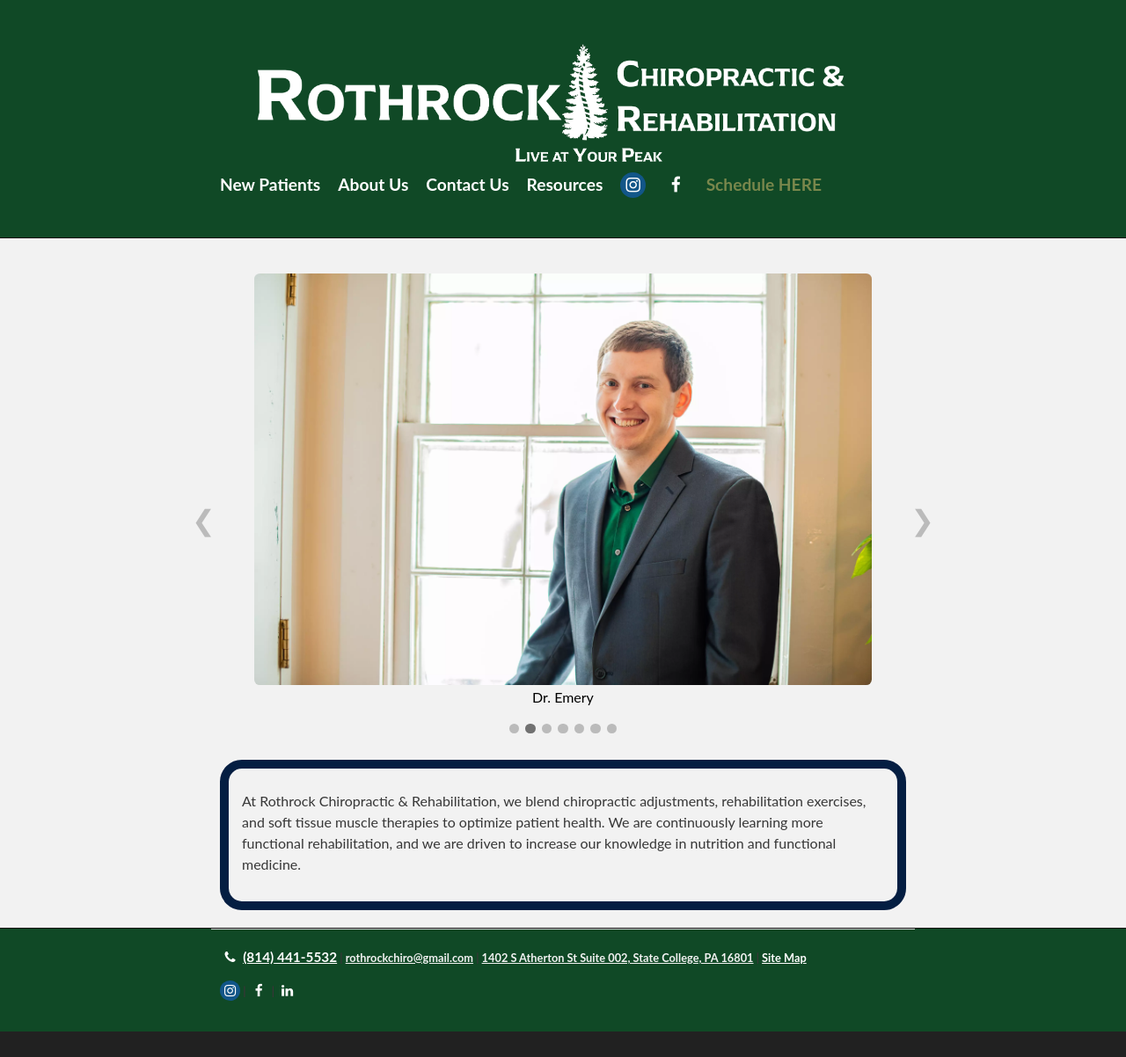
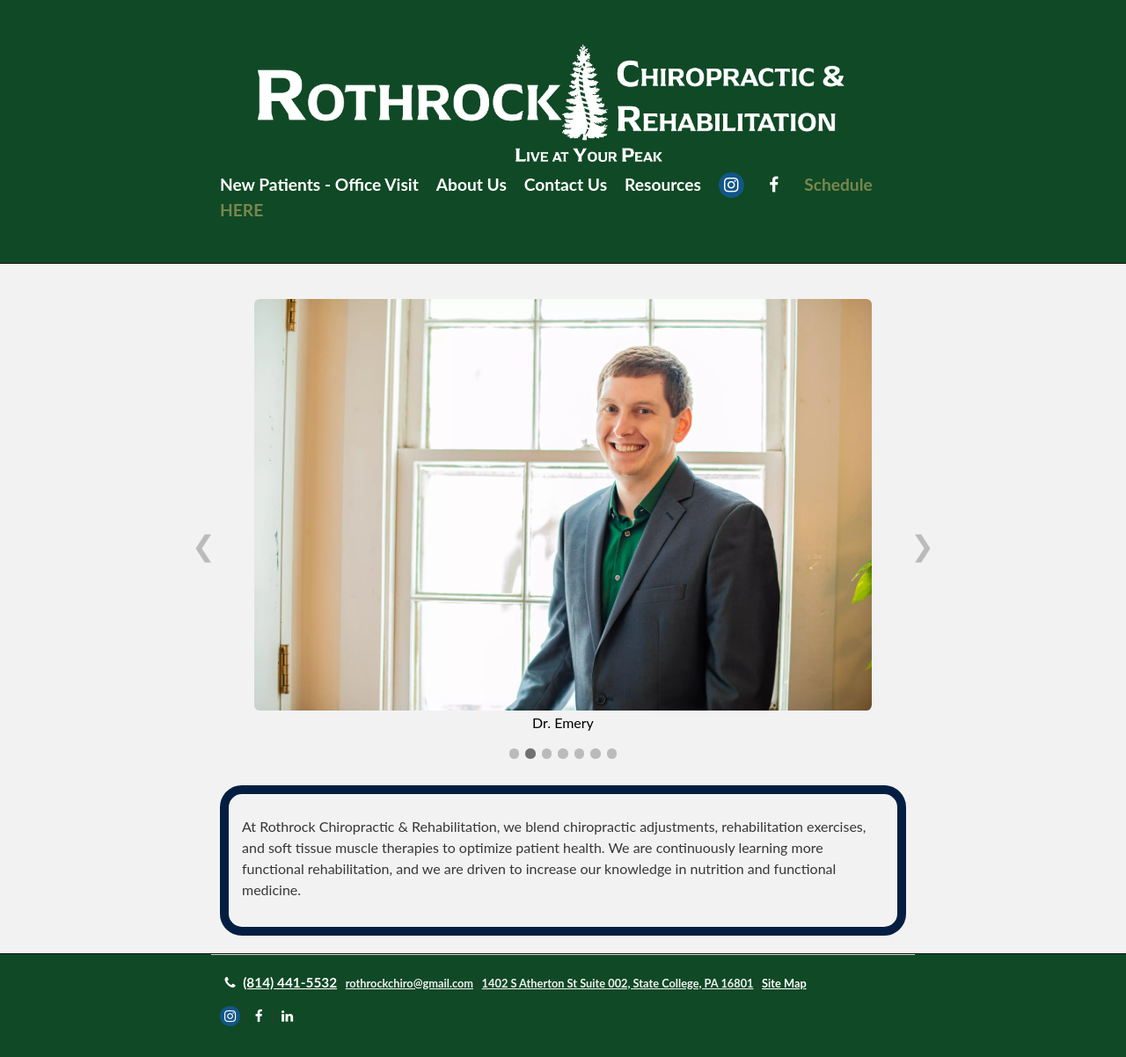
Before and after one commit to evpitcel/evpitcel.github.io, a Jekyll site: the page built from index.html, in a window 1280 px wide. Shown: the whole page at 88% size. Built offline with Jekyll 4.4.1, drawn with Linux system fonts in a browser that asks for light colours; before the commit the page ends 1173 px from its top, so only the background shows below that.

Commit message:
Update default.html
Office visit add

```diff
--- a/_layouts/default.html
+++ b/_layouts/default.html
@@ -33,7 +33,7 @@
                 <ul>
                     <!-- <li><a style="color:white; font-size:120%;" href="/">Home</a></li> -->
 <!--                    <li><a style="color:white; font-size:120%;" href="/projects">Projects</a></li>-->
-                    <li><a style="color:white; font-size:120%;" href="/newpatients">New Patients</a></li>
+                    <li><a style="color:white; font-size:120%;" href="/newpatients">New Patients - Office Visit</a></li>
 
                     <li><a style="color:white; font-size:120%;" href="/aboutus">About Us</a></li>
 
```
